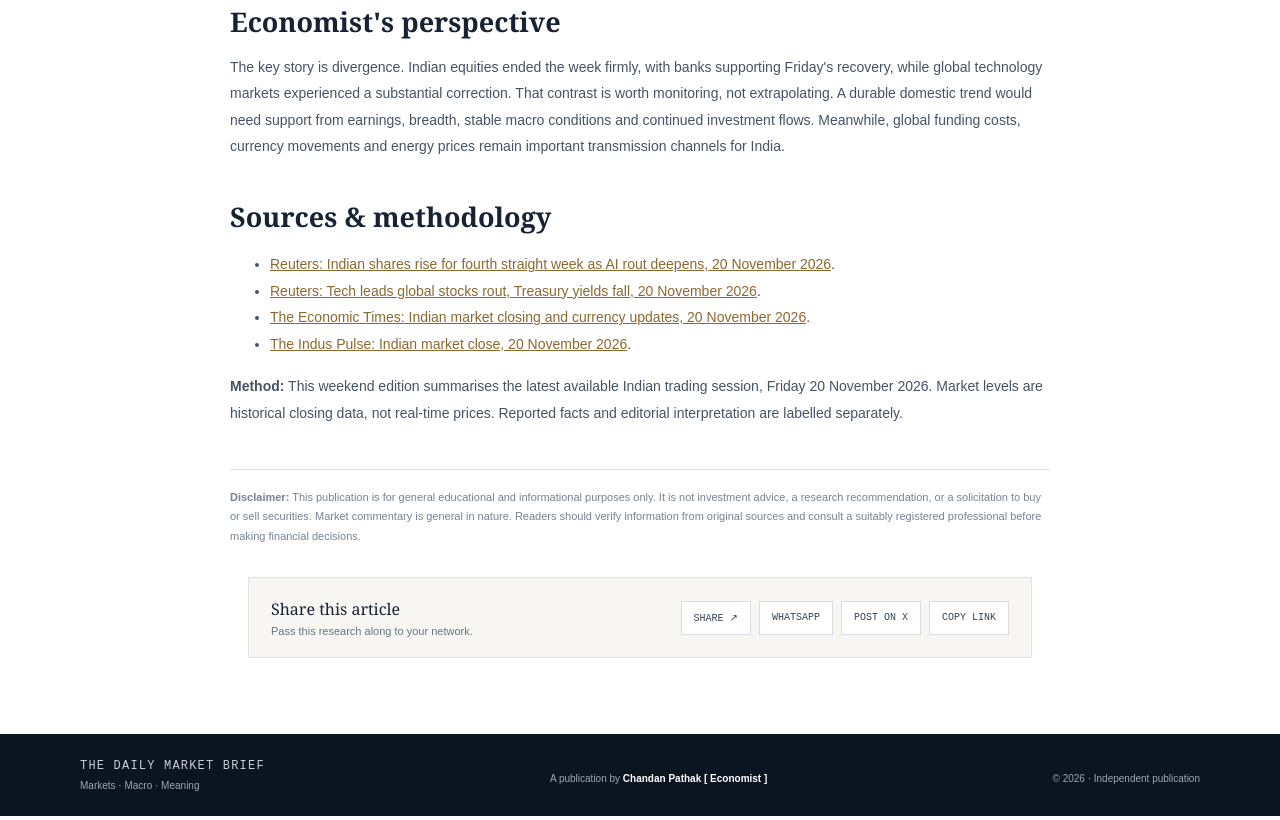
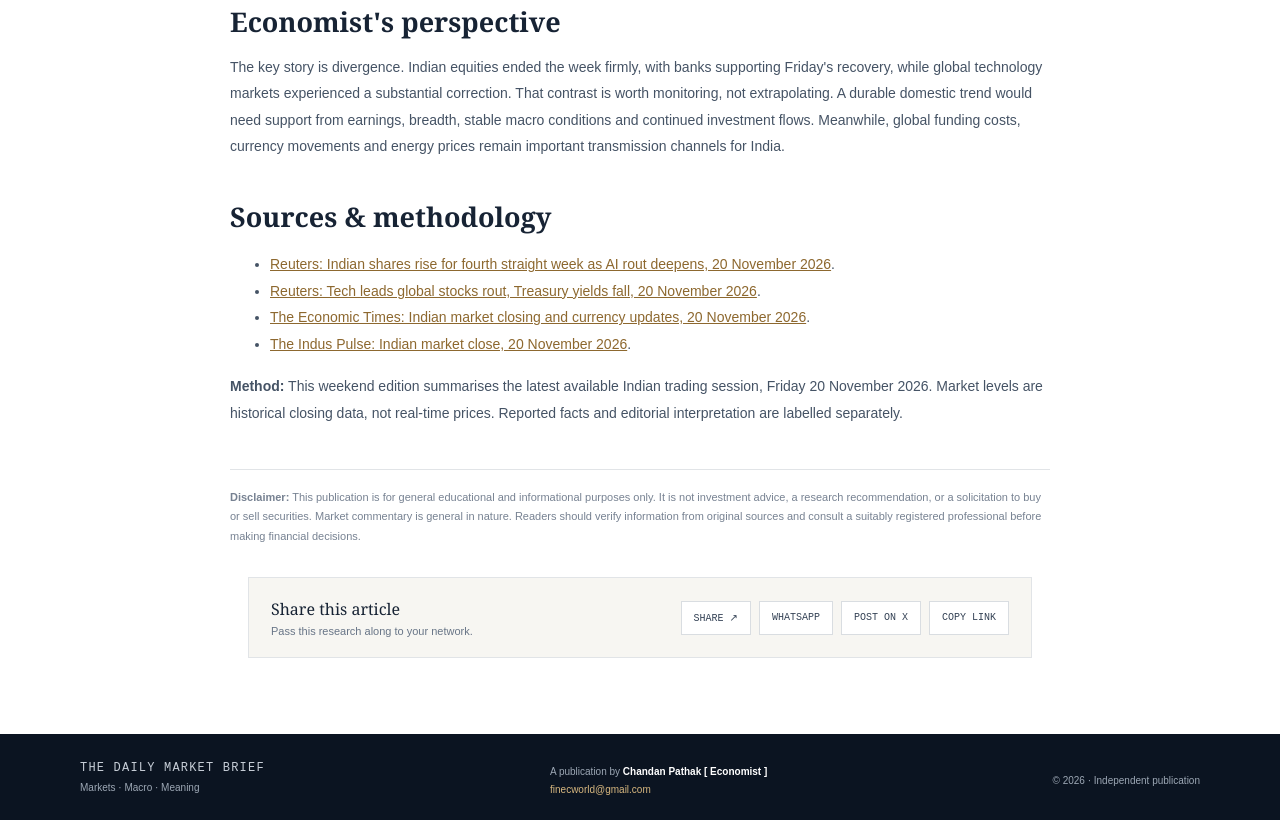
Before and after one commit to ArthikView/daily-market-brief, a plain HTML site: page issues/2026-11-21.html in a window 1280 px wide. Shown: the part 3712-4532 px from the top of the page. Drawn offline with Linux system fonts and the light colour scheme.

Commit message:
Add editorial contact email to article footer

```diff
--- a/issues/2026-11-21.html
+++ b/issues/2026-11-21.html
@@ -75,5 +75,5 @@
 <div class="article-disclaimer"><strong>Disclaimer:</strong> This publication is for general educational and informational purposes only. It is not investment advice, a research recommendation, or a solicitation to buy or sell securities. Market commentary is general in nature. Readers should verify information from original sources and consult a suitably registered professional before making financial decisions.</div>
 <div class="share-strip"><div class="share-copy"><strong>Share this article</strong><span>Pass this research along to your network.</span></div><div class="share-actions"><button type="button" class="native-share">SHARE ↗</button><a class="wa-share" target="_blank" rel="noopener">WHATSAPP</a><a class="x-share" target="_blank" rel="noopener">POST ON X</a><button type="button" class="copy-share">COPY LINK</button></div></div><script>
 (()=>{const url=window.location.href;const title=document.title;const wa=document.querySelector('.wa-share');const x=document.querySelector('.x-share');wa.href='https://api.whatsapp.com/send?text='+encodeURIComponent(title+' '+url);x.href='https://twitter.com/intent/tweet?text='+encodeURIComponent(title)+'&url='+encodeURIComponent(url);document.querySelector('.native-share').addEventListener('click',async()=>{if(navigator.share){try{await navigator.share({title,text:title,url})}catch(e){}}else{try{await navigator.clipboard.writeText(url);alert('Article link copied.')}catch(e){window.prompt('Copy this article link:',url)}}});document.querySelector('.copy-share').addEventListener('click',async()=>{try{await navigator.clipboard.writeText(url);alert('Article link copied.')}catch(e){window.prompt('Copy this article link:',url)}})})();
-</script></main><footer><div class="wrap footer-inner"><div><strong>THE DAILY MARKET BRIEF</strong><span>Markets · Macro · Meaning</span></div><div class="footer-author">A publication by <strong>Chandan Pathak [ Economist ]</strong></div><div class="copyright">© 2026 · Independent publication</div></div></footer>
+</script></main><footer><div class="wrap footer-inner"><div><strong>THE DAILY MARKET BRIEF</strong><span>Markets · Macro · Meaning</span></div><div class="footer-author">A publication by <strong>Chandan Pathak [ Economist ]</strong><a href="mailto:finecworld@gmail.com">finecworld@gmail.com</a></div><div class="copyright">© 2026 · Independent publication</div></div></footer>
 </body></html>
```
